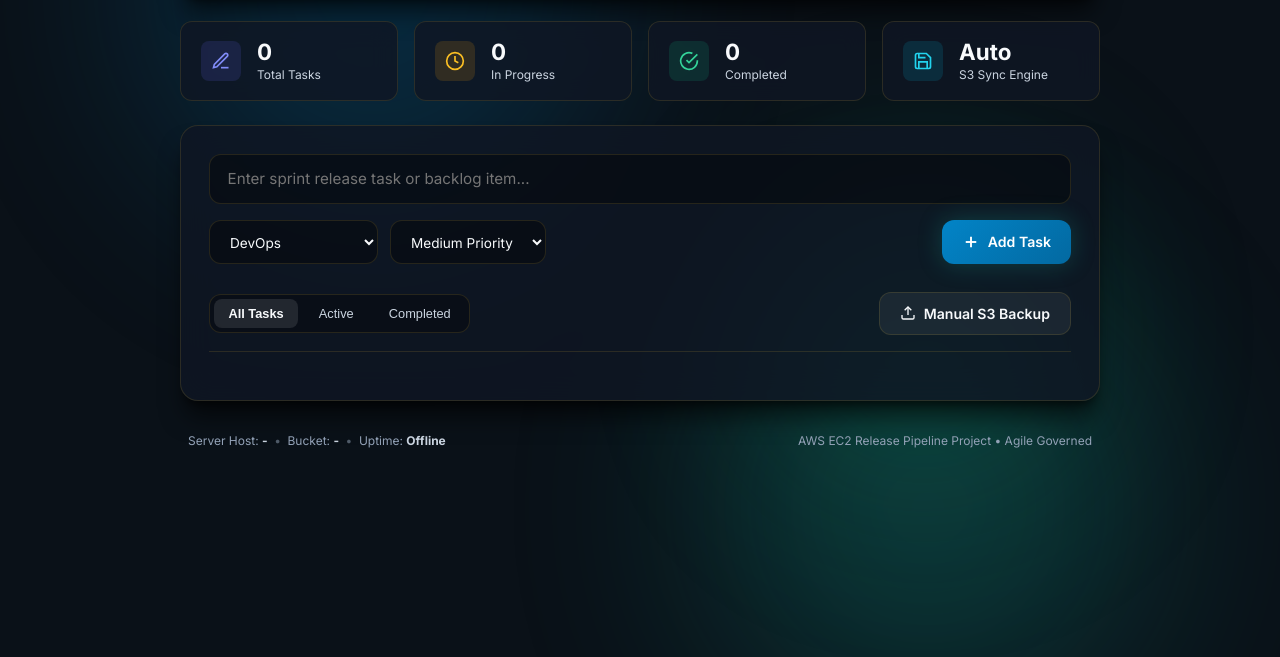
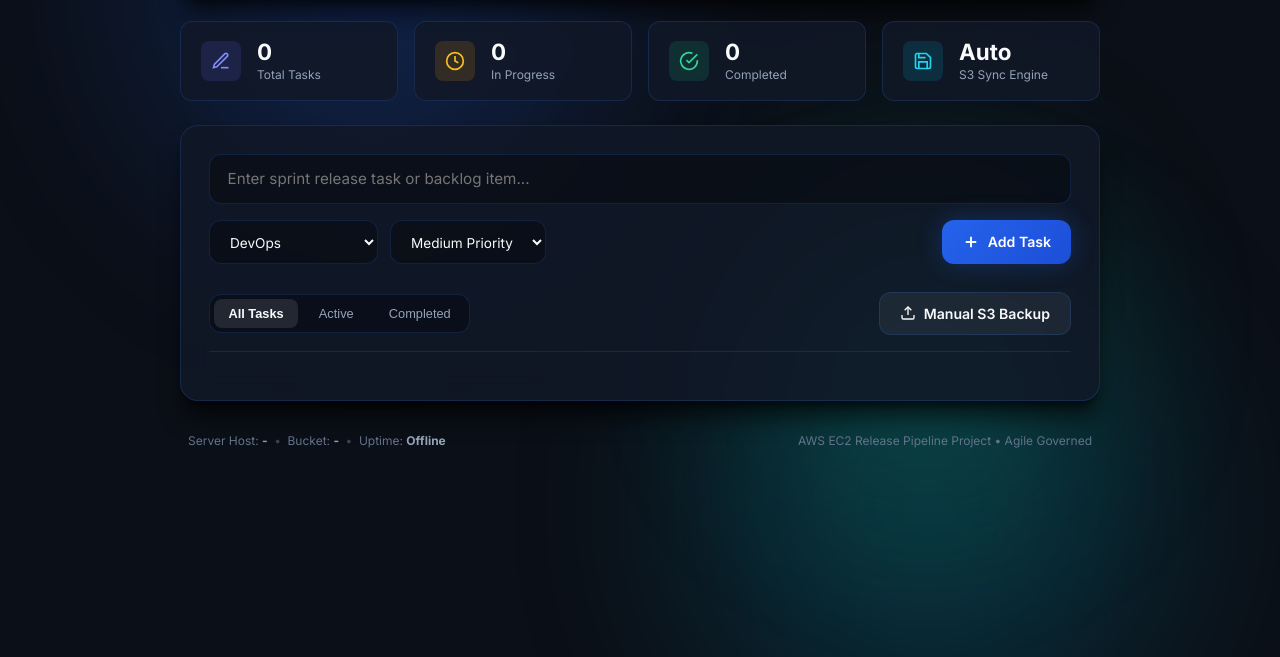
Before and after one commit to AVINASH1805A/AWS-PROJECT, a website: page public/index.html in a window 1280 px wide. Shown: the part 143-800 px from the top of the page. Drawn offline with Linux system fonts and the light colour scheme; no server answers.

Commit message:
Apply Civic Pulse color palette

```diff
--- a/public/styles.css
+++ b/public/styles.css
@@ -3,23 +3,23 @@
    ========================================================================== */
 
 :root {
-  --bg-dark: #0a1118;
-  --bg-card: rgba(15, 23, 36, 0.82);
-  --bg-card-hover: rgba(22, 34, 52, 0.90);
-  --border-light: rgba(212, 175, 55, 0.15);
-  --border-glow: rgba(20, 184, 166, 0.35);
+  --bg-dark: #0b0f17;
+  --bg-card: rgba(17, 24, 39, 0.85);
+  --bg-card-hover: rgba(30, 41, 59, 0.92);
+  --border-light: rgba(59, 130, 246, 0.18);
+  --border-glow: rgba(14, 165, 233, 0.38);
 
-  /* Alexandria Palette Tokens: Royal Navy, Aegean Teal, Antique Gold, Terracotta Coral */
-  --accent-primary: #0284c7;
-  --accent-primary-hover: #0369a1;
-  --accent-cyan: #14b8a6;
+  /* Civic Pulse Design System: Pulse Cobalt, Signal Cyan, Vital Mint, Alert Amber & Red */
+  --accent-primary: #2563eb;
+  --accent-primary-hover: #1d4ed8;
+  --accent-cyan: #06b6d4;
   --accent-emerald: #10b981;
-  --accent-amber: #d4af37;
-  --accent-rose: #e11d48;
+  --accent-amber: #f59e0b;
+  --accent-rose: #ef4444;
 
   --text-primary: #f8fafc;
-  --text-secondary: #cbd5e1;
-  --text-muted: #94a3b8;
+  --text-secondary: #94a3b8;
+  --text-muted: #64748b;
 
   --font-family: 'Inter', system-ui, -apple-system, sans-serif;
   --radius-sm: 8px;
@@ -27,9 +27,9 @@
   --radius-lg: 18px;
   --radius-full: 9999px;
 
-  --shadow-sm: 0 4px 6px -1px rgba(0, 0, 0, 0.35);
-  --shadow-lg: 0 20px 25px -5px rgba(0, 0, 0, 0.6), 0 8px 10px -6px rgba(0, 0, 0, 0.6);
-  --shadow-glow: 0 0 25px rgba(20, 184, 166, 0.25);
+  --shadow-sm: 0 4px 6px -1px rgba(0, 0, 0, 0.4);
+  --shadow-lg: 0 20px 25px -5px rgba(0, 0, 0, 0.65), 0 8px 10px -6px rgba(0, 0, 0, 0.65);
+  --shadow-glow: 0 0 25px rgba(37, 99, 235, 0.3);
 }
 
 * {
@@ -149,7 +149,7 @@ body {
   font-size: 1.35rem;
   font-weight: 700;
   letter-spacing: -0.02em;
-  background: linear-gradient(90deg, #ffffff, #fef08a, #7dd3fc);
+  background: linear-gradient(90deg, #ffffff, #60a5fa, #38bdf8);
   -webkit-background-clip: text;
   -webkit-text-fill-color: transparent;
 }
```
